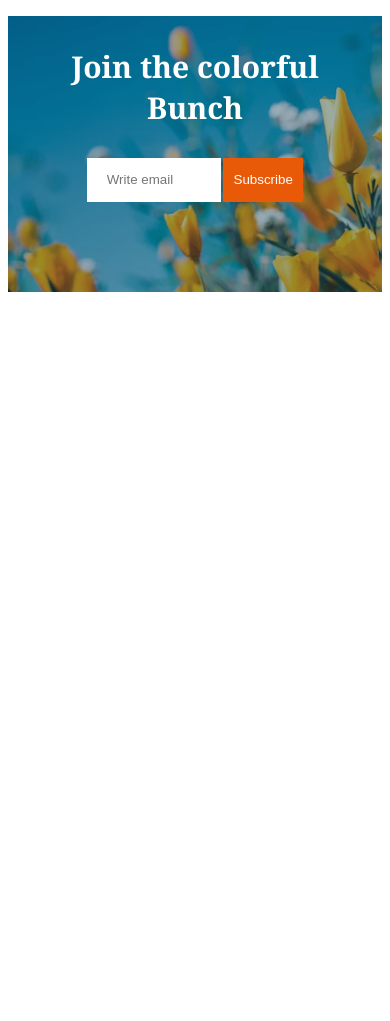
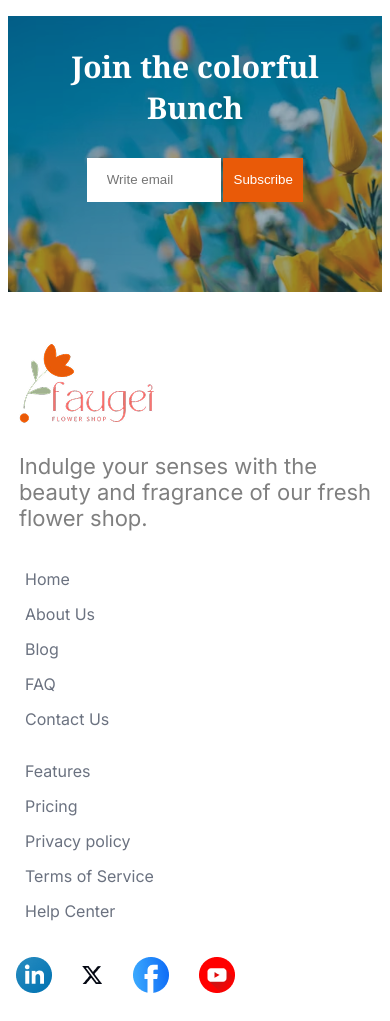
Before and after one commit to omarfaruq2004/Assignment-2, a plain HTML site: page index.html in a window 390 px wide. Shown: the part 5543-6564 px from the top of the page. Before the commit the page ends 5843 px from the top, so only its background shows below. Drawn offline with Linux system fonts and the light colour scheme.

Commit message:
make footer(item-container) as well as responsive

```diff
--- a/index.html
+++ b/index.html
@@ -273,6 +273,7 @@
 
       </main>
       <footer>
+
         <section class="bunch-container">
                <section class="bunch img-4">
 
@@ -286,6 +287,40 @@
                 </div>
                 </section>
         </section>
+
+            <section class="item-container">
+                <div class="item-1">
+                     <img src="images/logo.png" alt="">
+                     <p class="inter-normal">Indulge your senses with the <br> beauty and fragrance of our fresh <br> flower shop. </p>
+                </div>
+                <div class="item-2 inter-normal">
+                    <ul>
+                        <li>Home</li>
+                        <li>About Us</li>
+                        <li>Blog</li>
+                        <li>FAQ</li>
+                        <li>Contact Us</li>
+                    </ul>
+                </div>
+                <div class="item-2 inter-normal">
+                    <ul>
+                        <li>Features</li>
+                        <li>Pricing</li>
+                        <li>Privacy policy</li>
+                        <li>Terms of Service</li>
+                        <li>Help Center</li>
+                    </ul>
+                </div>
+                      <div >
+                        <ul class="item-icon">
+                            <li><a href=""><img src="images/icon-linkedin.png" alt=""></a></li>
+                            <li><a href=""><img src="images/icon-twitter.png" alt=""></a></li>
+                            <li><a href=""><img src="images/icon-facebook.png" alt=""></a></li>
+                            <li><a href=""><img src="images/icon-youtube.png" alt=""></a></li>
+                        </ul>
+                      </div>
+            </section>
+
       </footer>
 </body>
 </html>
--- a/styles/style.css
+++ b/styles/style.css
@@ -18,14 +18,9 @@
 
 
 
+/* NAVBAR STYLES */
 
 
-
-
-
-
-
-/* NAVBAR STYLES */
 
 div h4{
     font-size: 20px;
@@ -364,6 +359,38 @@ margin-top: 120px;
     margin-top: 120px;
 }
 
+/* ITEM-CONTAINER STYLES */
+
+.item-container{
+    display: flex;
+    justify-content: space-around;
+    align-items: center;
+    margin-top: 50px;
+}
+
+.item-1{
+    font-size: 22px;
+    color: rgba(0, 0, 0, 0.5);
+}
+
+.item-2{
+    color: rgba(107, 114, 128, 1);
+    gap: 0px 20px;
+}
+
+
+.item-icon{
+    display: flex;
+    align-items: center;
+    gap: 30px;
+    margin-top: -100px;
+}
+
+
+
+.item-2 ul li{
+    margin-bottom: 15px;
+}
 
 
 
@@ -374,8 +401,7 @@ margin-top: 120px;
 
 
 
-
-
+            /* RESPONSIVE STYLES */
 
 
 @media screen and (min-width: 576px) {
@@ -385,6 +411,9 @@ margin-top: 120px;
 }
 
 @media screen and (max-width: 576px) {
+
+           /* NAVEBAR STYLES */
+
        figure{
         height: 120px;
         }
@@ -403,6 +432,9 @@ margin-top: 120px;
         height: 54px;
          }
 
+          /* BANNER STYLES */
+
+
         .banner{
             flex-direction: column-reverse;
             margin-top: 10px;
@@ -411,6 +443,8 @@ margin-top: 120px;
         .banner-img{
             width: 100%;
         }
+
+             /* PLANTS AND CARD STYLES */
 
         .plant-card-container{
             grid-template-columns: repeat(2, 1fr);
@@ -421,6 +455,9 @@ margin-top: 120px;
         .card{
             width: 180px;
             }
+
+             /* FLOWER STYLES */
+
 
         .flower-logo{
             display: none;
@@ -439,6 +476,9 @@ margin-top: 120px;
             margin-top: 0px;
            }
 
+            /* LATEST DEALS STYLES */
+
+
          .Latest-ditails h1{
                 font-size: 50px;
          }
@@ -450,6 +490,9 @@ margin-top: 120px;
          .img-zabo{
             width: 100%;
          }
+
+                /* BUNCH STYLES */
+
 
      .bunch-conten{
            width: 321px;
@@ -477,17 +520,19 @@ margin-top: 120px;
         margin-top: 44px;
        }
 
+    /* ITEM-CONTAINER STYLES */
 
 
+     .item-container{
+        flex-direction: column;
+     }
 
+     .item-2 ul{
+        margin-left: -210px;
+     }
 
-
-
-
-
-
-
-
-
-
+     .item-icon{
+        margin-top: 20px;
+        margin-left: -180px;
+     }
     }
```
